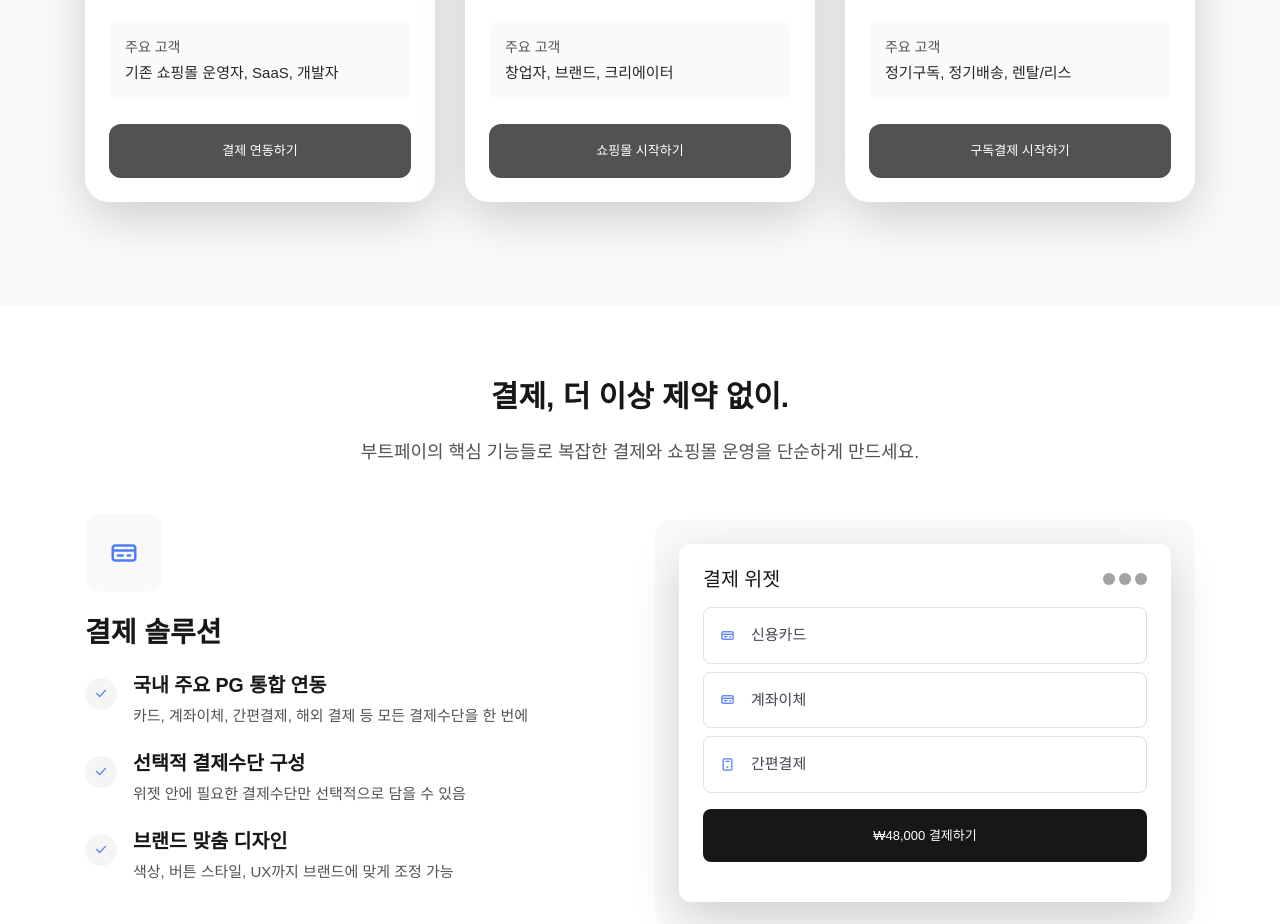
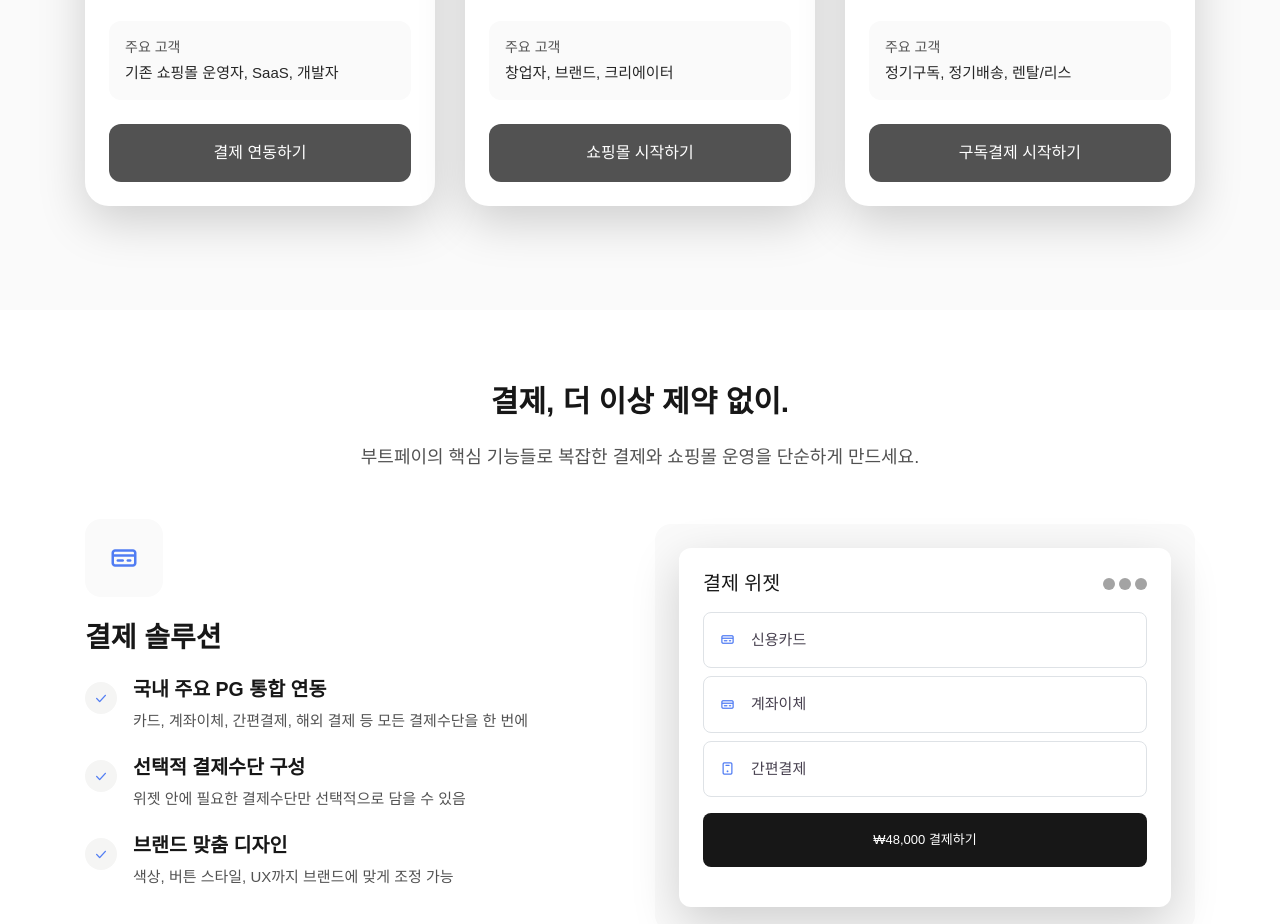
Before and after one commit to bootpay/homepage_v2, a website: page index.html in a window 1280 px wide. Shown: the part 2201-3125 px from the top of the page. Drawn offline with Linux system fonts and the light colour scheme.

Commit message:
Update BootPay website for deployment

```diff
--- a/index.html
+++ b/index.html
@@ -264,7 +264,7 @@
                                     <p class="mb-0" style="color: #262626;">기존 쇼핑몰 운영자, SaaS, 개발자</p>
                                     </div>
 
-                                    <button class="btn btn-block py-3" style="background-color: #525252; color: white; border-radius: 12px; transition: background-color 0.3s ease;" onmouseover="this.style.backgroundColor='#404040'" onmouseout="this.style.backgroundColor='#525252'">
+                                    <button class="btn btn-block py-3 text-16" style="background-color: #525252; color: white; border-radius: 12px; transition: background-color 0.3s ease;" onmouseover="this.style.backgroundColor='#404040'" onmouseout="this.style.backgroundColor='#525252'">
                                     결제 연동하기
                                     </button>
                                 </div>
@@ -311,7 +311,7 @@
                                         <p class="mb-0" style="color: #262626;">창업자, 브랜드, 크리에이터</p>
                                     </div>
 
-                                    <button class="btn btn-block py-3" style="background-color: #525252; color: white; border-radius: 12px; transition: background-color 0.3s ease;"
+                                    <button class="btn btn-block py-3 text-16" style="background-color: #525252; color: white; border-radius: 12px; transition: background-color 0.3s ease;"
                                             onmouseover="this.style.backgroundColor='#404040'"
                                             onmouseout="this.style.backgroundColor='#525252'">
                                         쇼핑몰 시작하기
@@ -346,7 +346,7 @@
                                     <p class="mb-0" style="color: #262626;">정기구독, 정기배송, 렌탈/리스</p>
                                     </div>
 
-                                    <button class="btn btn-block py-3" style="background-color: #525252; color: white; border-radius: 12px; transition: background-color 0.3s ease;" onmouseover="this.style.backgroundColor='#404040'" onmouseout="this.style.backgroundColor='#525252'">
+                                    <button class="btn btn-block py-3 text-16" style="background-color: #525252; color: white; border-radius: 12px; transition: background-color 0.3s ease;" onmouseover="this.style.backgroundColor='#404040'" onmouseout="this.style.backgroundColor='#525252'">
                                     구독결제 시작하기
                                     </button>
                                 </div>
```
